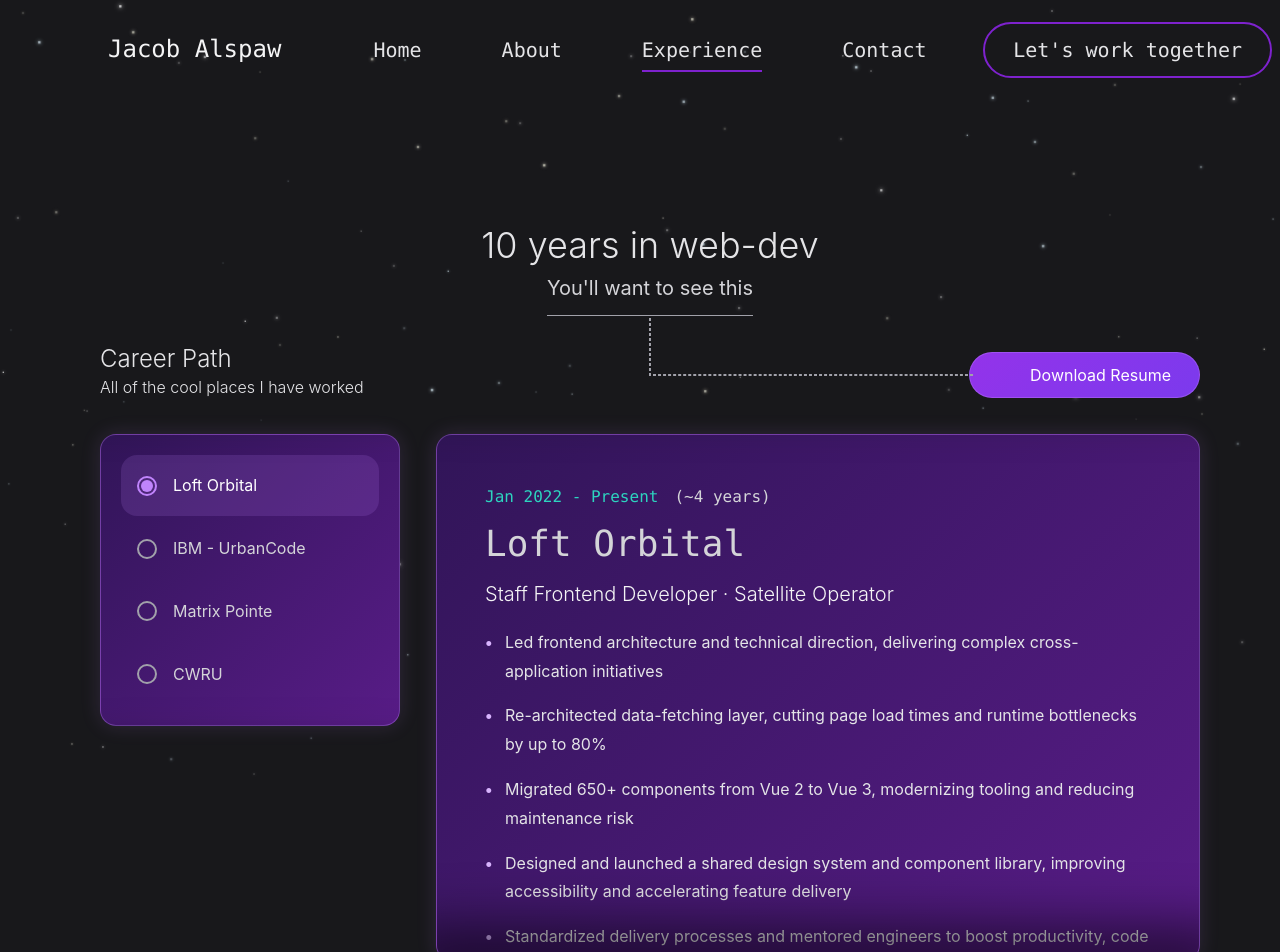
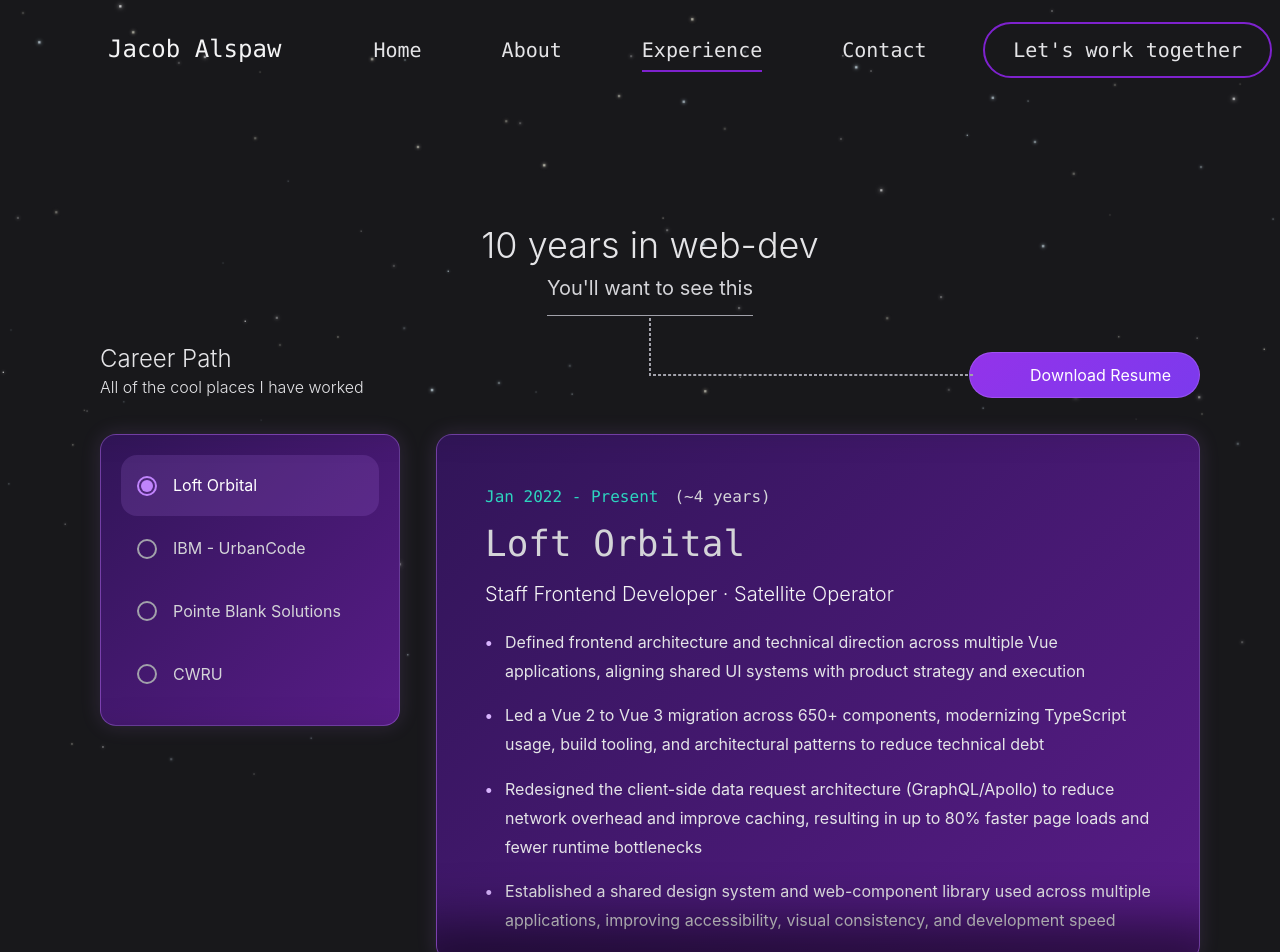
Before and after one commit to jaa134/My-Website-v3, a Vue app: page /experience in a window 1280 px wide. Shown: the top 952 px of the page. Built offline with nearby package versions, Linux system fonts and the light colour scheme.

Commit message:
feat: update careers text

```diff
--- a/src/components/views/experience/CareerView.vue
+++ b/src/components/views/experience/CareerView.vue
@@ -31,12 +31,13 @@
       dateRange: 'Jan 2022 - Present',
       duration: createDurationString(new Date('2022-01-01'), new Date()),
       description: [
-        'Led frontend architecture and technical direction, delivering complex cross-application initiatives',
-        'Re-architected data-fetching layer, cutting page load times and runtime bottlenecks by up to 80%',
-        'Migrated 650+ components from Vue 2 to Vue 3, modernizing tooling and reducing maintenance risk',
-        'Designed and launched a shared design system and component library, improving accessibility and accelerating feature delivery',
-        'Standardized delivery processes and mentored engineers to boost productivity, code quality, and team velocity',
-        'Supported satellite fleet health management by assisting with anomaly response to maintain mission continuity',
+        'Defined frontend architecture and technical direction across multiple Vue applications, aligning shared UI systems with product strategy and execution',
+        'Led a Vue 2 to Vue 3 migration across 650+ components, modernizing TypeScript usage, build tooling, and architectural patterns to reduce technical debt',
+        'Redesigned the client-side data request architecture (GraphQL/Apollo) to reduce network overhead and improve caching, resulting in up to 80% faster page loads and fewer runtime bottlenecks',
+        'Established a shared design system and web-component library used across multiple applications, improving accessibility, visual consistency, and development speed',
+        'Mentored engineers through architectural guidance, code reviews, and pair programming, raising code quality and team velocity',
+        'Introduced standardized frontend engineering workflows and quality gates (linting, formatting, PR templates), increasing team throughput and delivery predictability',
+        'Partnered with operations teams to support satellite fleet health management, assisting with system assessments and anomaly response to maintain mission continuity',
       ],
     },
     {
@@ -45,24 +46,23 @@
       dateRange: 'May 2019 - Jan 2022',
       duration: createDurationString(new Date('2019-05-01'), new Date('2022-01-01')),
       description: [
-        'Led the frontend team for two enterprise DevOps products (IBM/HCL), owning roadmap execution, code quality, and release readiness',
-        'Diagnosed and eliminated performance bottlenecks, achieving up to 125x faster page rendering',
-        'Cut known UI defects in the backlog by over 90% within 10 months, strengthening client relationships',
-        'Partnered with global support to meet SLAs, troubleshoot complex issues, and advocate for high-profile client accounts',
-        'Earned Distinguished accreditation in all performance reviews',
+        'Led the frontend team for two enterprise DevOps products built with React and GraphQL, owning UI roadmap execution, code quality, and release readiness',
+        'Improved frontend performance by up to 15x by identifying and eliminating critical rendering bottlenecks',
+        'Reduced the UI defect backlog by over 90% within 10 months, increasing product stability and client confidence',
+        'Established release validation standards to ensure UI functionality aligned with business requirements prior to delivery',
+        'Acted as a technical advocate for high-profile enterprise accounts, partnering with global teams to meet strict SLAs and protect multimillion-dollar client investments',
+        'Earned Distinguished performance accreditation multiple times for sustained technical leadership',
       ],
     },
     {
-      id: 'Matrix Pointe',
+      id: 'Pointe Blank Solutions',
       roles: ['Full-Stack Software Engineer'],
       dateRange: 'May 2016 - May 2019',
       duration: createDurationString(new Date('2016-05-01'), new Date('2019-05-15')),
       description: [
-        'Developed enterprise web applications streamlining the justice process across 50+ Ohio counties',
-        'Worked with C#, .NET, SQL Server, JavaScript/TypeScript, HTML5/CSS3, jQuery, and CI/CD pipelines',
-        'Implemented meaningful changes in complex codebases with peer reviews and pair programming to ensure reliability',
-        'Built automated tests and optimized performance for scalable, maintainable software',
-        'Created internal tools to improve developer workflow, reporting, and process automation',
+        'Contributed to an enterprise suite of web applications streamlining the justice process, integrating agencies across 50+ Ohio counties',
+        'Built and delivered full-stack features using React, TypeScript, C#, .NET, and SQL Server, implementing CI/CD pipelines, automated tests, and robust client- and server-side functionality',
+        'Optimized database queries and API endpoints, improving system performance and scalability',
       ],
     },
     {
@@ -72,10 +72,10 @@
       dateRange: 'August 2016 - May 2019',
       duration: createDurationString(new Date('2016-08-01'), new Date('2019-05-15')),
       description: [
-        'Led recitations and tutoring workshops to reinforce coursework and improve student outcomes across multiple computer science and electrical engineering courses',
-        'Tailored instruction to a diverse set of learning needs',
-        "Collaborated with faculty to align lesson plans with students' strengths and weaknesses",
-        'Graded assignments, quizzes, and exams while maintaining accurate records in university systems',
+        'Led recitations and tutoring workshops for computer science and electrical engineering courses, improving student comprehension and outcomes',
+        'Customized instruction to accommodate diverse learning styles and skill levels',
+        'Collaborated with faculty to align lesson plans with course objectives and student needs',
+        'Managed grading and records for assignments, quizzes, and exams, ensuring accuracy and timely feedback',
       ],
     },
   ];
```
